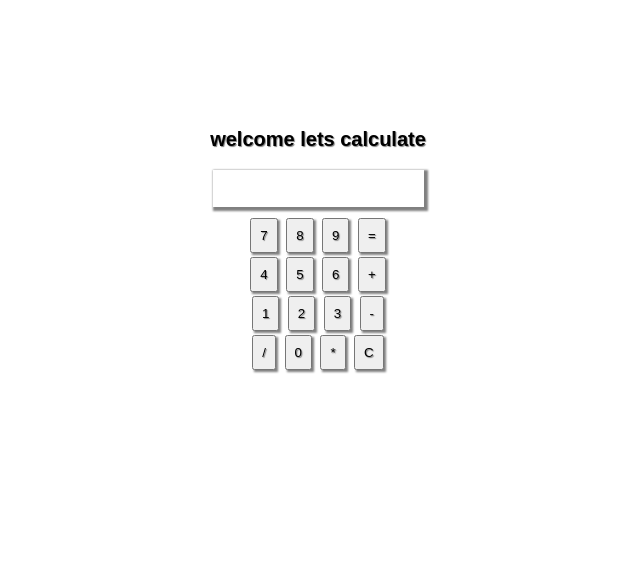
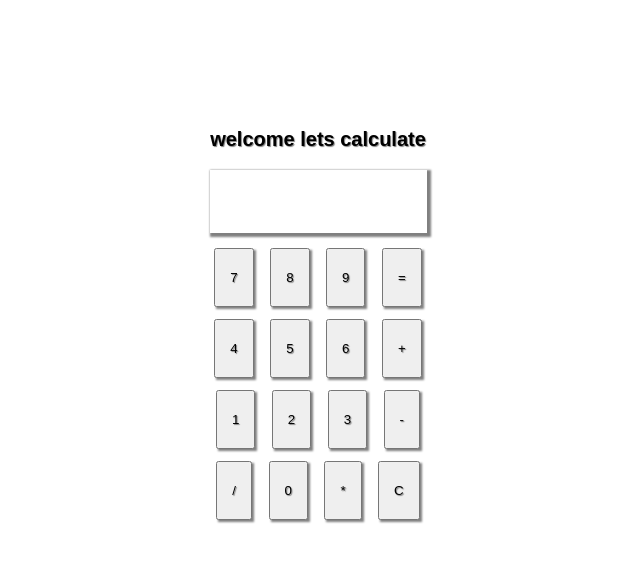
Before and after one commit to istekhar46/calcular, a plain HTML site: page index.html in a window 1280 px wide. Shown: the whole page, without its empty margins (322-962 px from the left). Drawn offline with Linux system fonts and the light colour scheme.

Commit message:
udated css

```diff
--- a/style.css
+++ b/style.css
@@ -14,7 +14,7 @@ h1{
 }
 
 .container{
-    max-width: 50vw;
+max-width: 60vw;
 margin: auto;
 padding: 10vw;
 display: flex;
@@ -23,17 +23,16 @@ h1{
 justify-items: center;
 }
 
-.btn{
-    margin: 2px;
-    padding: 8px 8px;
+.btn {
+    margin: 6px 6px;
+    padding: 20px 14px;
     cursor: pointer;
     box-shadow: 2px 2px 2px grey;
 }
-
-#input{
+#input {
     box-shadow: 2px 2px 2px 2px grey;
     border: none;
     margin: 9px;
-    padding: 11px 17px;
-    max-width: 25vw;
+    padding: 24px 20px;
+    max-width: 44vw;
 }
```
Lines whose indentation alone changed are shown as unchanged.
